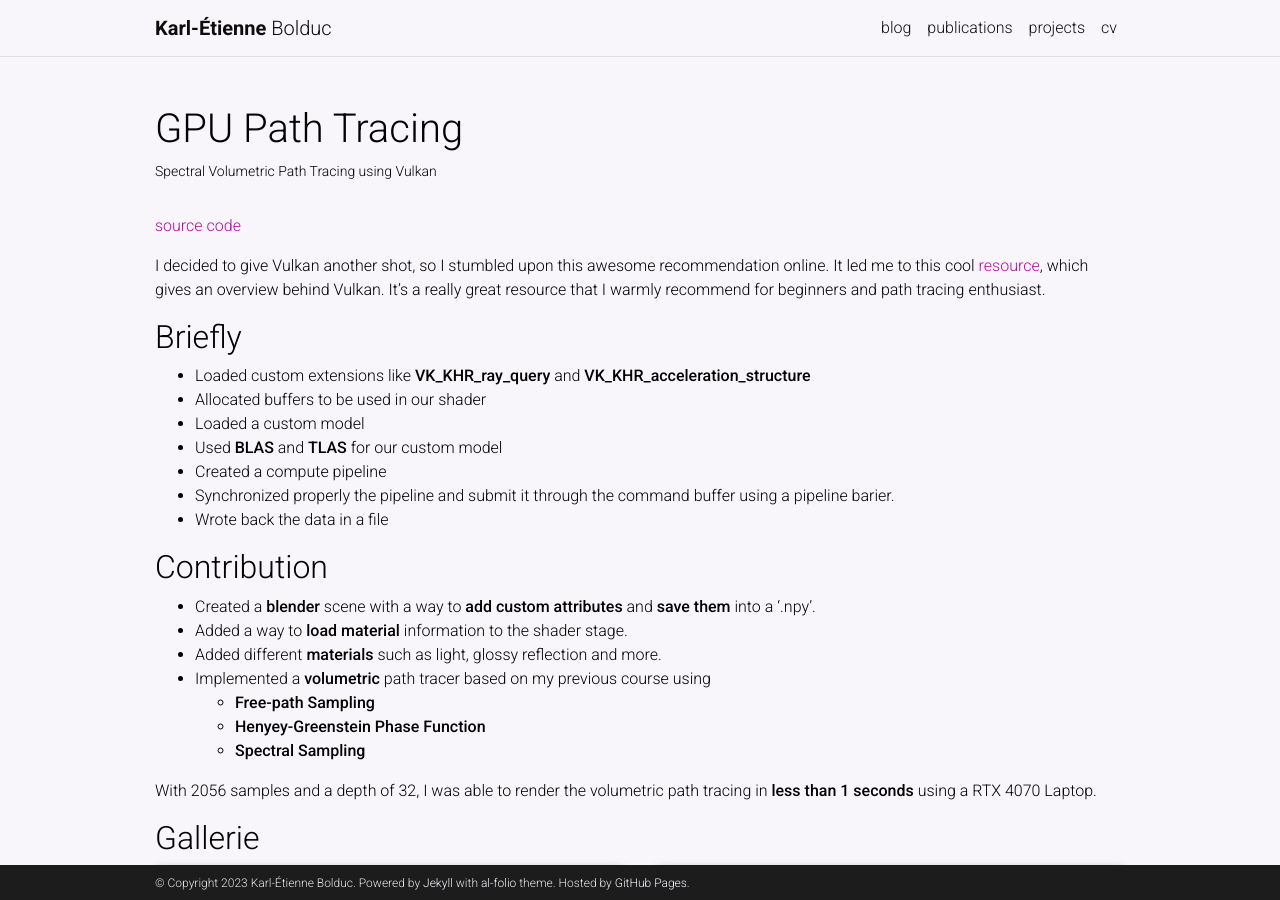
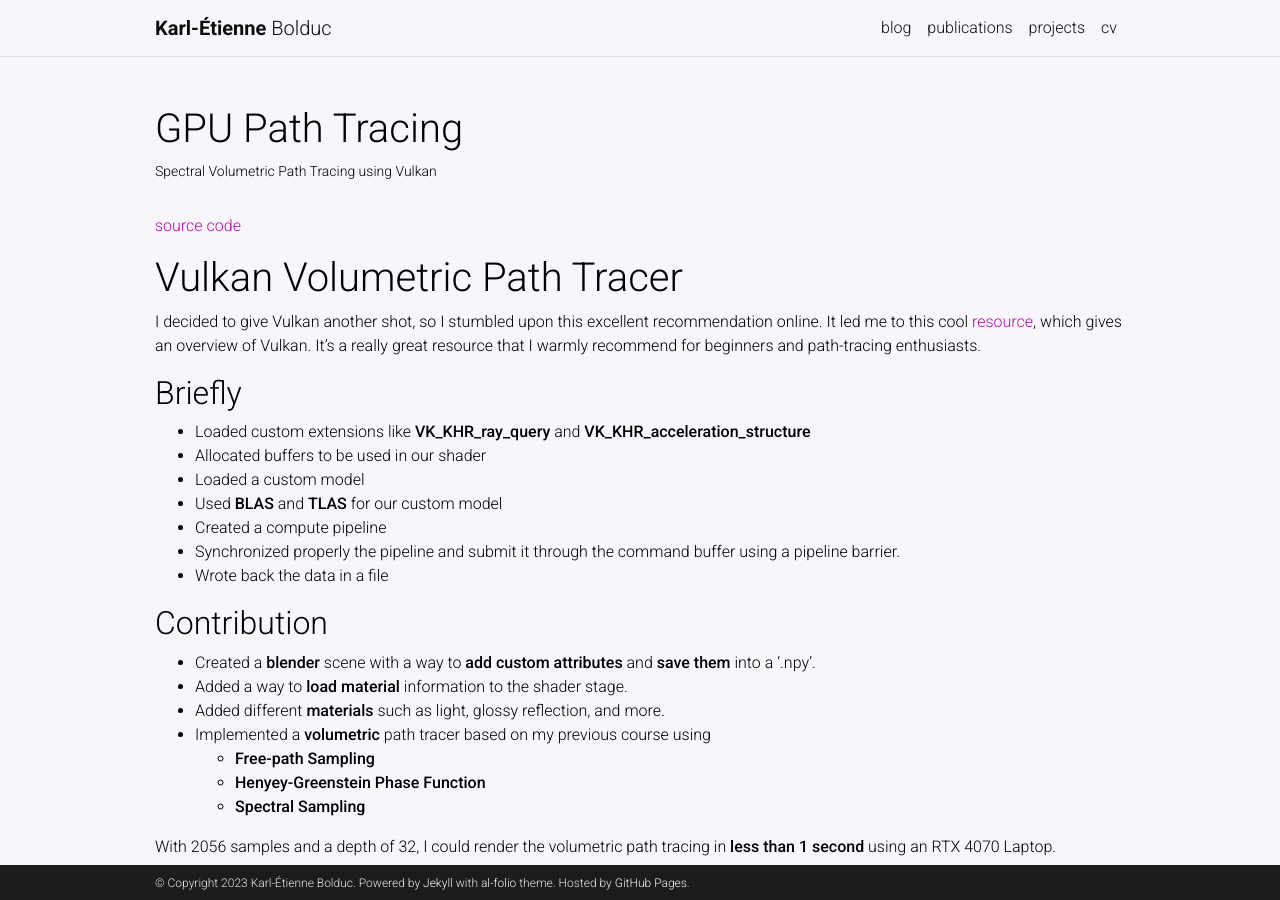
Before and after one commit to bolducke/bolducke.github.io, a Jekyll site: the page built from _projects/vukan_volumetric_path_tracer.md, in a window 1280 px wide and 900 px high. Built offline with Jekyll 4.4.1, drawn with Linux system fonts in a browser that asks for light colours; full-size pictures stand in for the smaller copies a plugin makes; comment, search, counter and statistics services are not loaded; a style sheet for code colours, icons or effects is not loaded.

Commit message:
Fix Typo

```diff
--- a/_projects/vukan_volumetric_path_tracer.md
+++ b/_projects/vukan_volumetric_path_tracer.md
@@ -9,7 +9,9 @@ category: hobby
 
 [source code](https://github.com/bolducke/vk_volumetric_path_tracer)
 
-I decided to give Vulkan another shot, so I stumbled upon this awesome recommendation online. It led me to this cool [resource](https://nvpro-samples.github.io/vk_mini_path_tracer/index.html), which gives an overview behind Vulkan. It's a really great resource that I warmly recommend for beginners and path tracing enthusiast.
+# Vulkan Volumetric Path Tracer
+
+I decided to give Vulkan another shot, so I stumbled upon this excellent recommendation online. It led me to this cool [resource](https://nvpro-samples.github.io/vk_mini_path_tracer/index.html), which gives an overview of Vulkan. It's a really great resource that I warmly recommend for beginners and path-tracing enthusiasts.
 
 ## Briefly
 * Loaded custom extensions like **VK_KHR_ray_query** and **VK_KHR_acceleration_structure**
@@ -17,19 +19,19 @@ I decided to give Vulkan another shot, so I stumbled upon this awesome recommend
 * Loaded a custom model
 * Used **BLAS** and **TLAS** for our custom model
 * Created a compute pipeline
-* Synchronized properly the pipeline and submit it through the command buffer using a pipeline barier.
+* Synchronized properly the pipeline and submit it through the command buffer using a pipeline barrier.
 * Wrote back the data in a file
 
 ## Contribution
 * Created a **blender** scene with a way to **add custom attributes** and **save them** into a '.npy'.
 * Added a way to **load material** information to the shader stage.
-* Added different **materials** such as light, glossy reflection and more.
+* Added different **materials** such as light, glossy reflection, and more.
 * Implemented a **volumetric** path tracer based on my previous course using
     * **Free-path Sampling**
     * **Henyey-Greenstein Phase Function**
     * **Spectral Sampling**
 
-With 2056 samples and a depth of 32, I was able to render the volumetric path tracing in **less than 1 seconds** using a RTX 4070 Laptop.
+With 2056 samples and a depth of 32, I could render the volumetric path tracing in **less than 1 second** using an RTX 4070 Laptop.
 
 ## Gallerie
 
```
